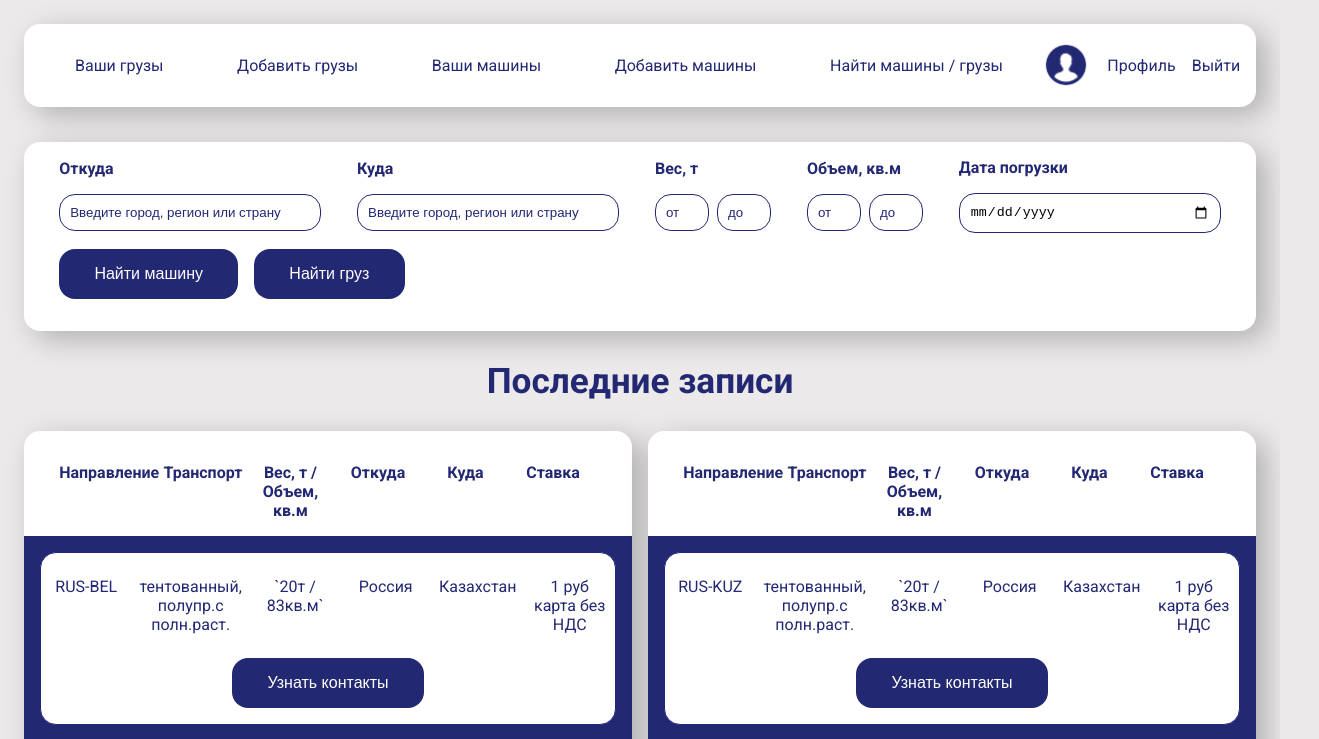
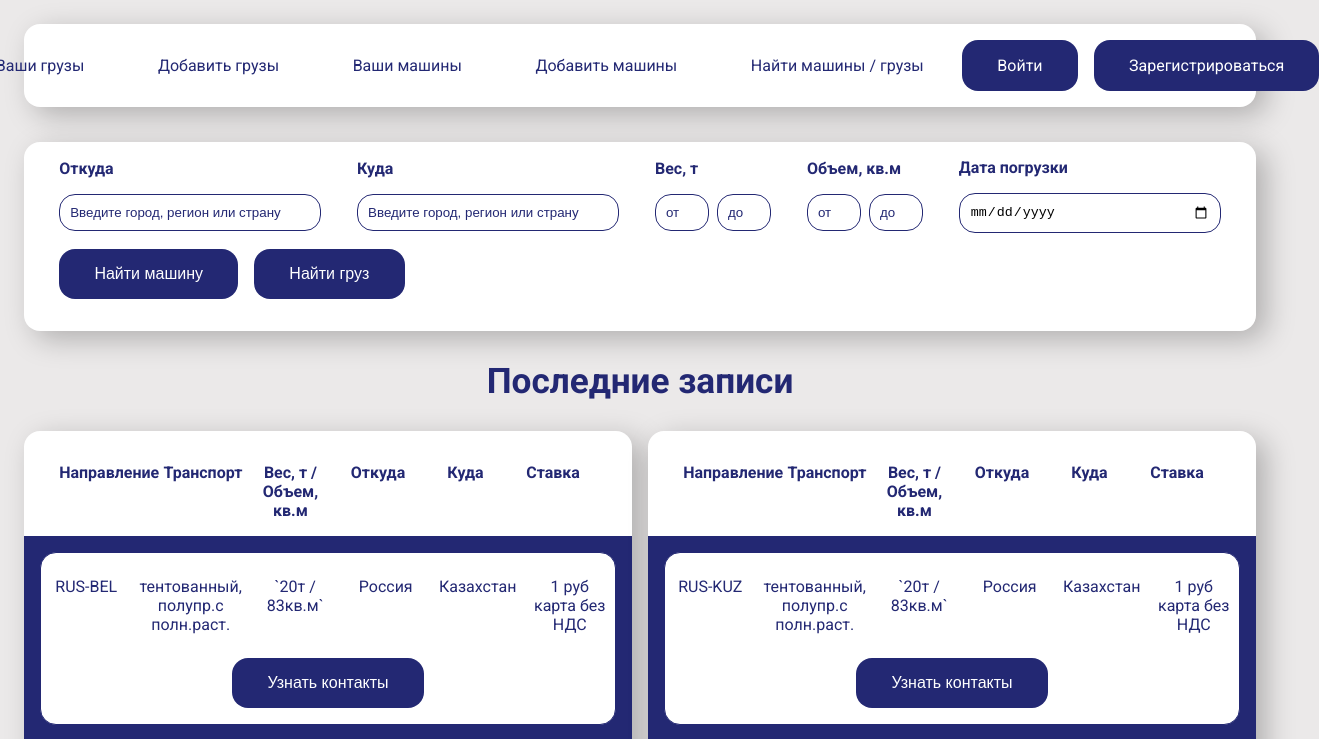
Before and after one commit to Arbitr-Tech/CargoWay__front, a React (Create React App) app in the folder cargo-way/: page / in a window 1280 px wide. Shown: the top 739 px of the page, 1319 px wide, since content can reach past the window. Built offline with nearby package versions, Linux system fonts and the light colour scheme.

Commit message:
edit import mobx

```diff
--- a/cargo-way/src/components/TopBar.jsx
+++ b/cargo-way/src/components/TopBar.jsx
@@ -23,11 +23,11 @@ const TopBar = () => {
                     <Link to={'/'}>Найти машины / грузы</Link>
                 </li>
             </ul>
-            {/* <div className="topbar__buttonBox">
+            <div className="topbar__buttonBox">
                 <Link className="topbar__buttonBox-btn" to='/auth'>Войти</Link>
                 <Link className="topbar__buttonBox-btn" to='/reg'>Зарегистрироваться</Link>
-            </div> */}
-            <div className="topbar__profile">
+            </div>
+            {/* <div className="topbar__profile">
                 <svg width="50" height="50" viewBox="0 0 90 90" fill="none" xmlns="http://www.w3.org/2000/svg" xmlnsXlink="http://www.w3.org/1999/xlink">
                     <rect width="90" height="90" fill="url(#pattern0_136_2)" />
                     <defs>
@@ -41,7 +41,7 @@ const TopBar = () => {
                     <p className="topbar__profile-text">Профиль</p>
                     <p className="topbar__profile-text">Выйти</p>
                 </div>
-            </div>
+            </div> */}
         </div>
     )
 };
--- a/cargo-way/src/components/pages/AuthorizationPage.jsx
+++ b/cargo-way/src/components/pages/AuthorizationPage.jsx
@@ -1,5 +1,5 @@
 import AuthorizationForm from "../forms/AuthorizationForm";
-import { observer } from "mobx-react";
+import { observer } from "mobx-react-lite";
 import { registrationAutorizationStore } from "../../stores/RegistrationAutorizationStore";
 
 
--- a/cargo-way/src/components/pages/AutoListPage.jsx
+++ b/cargo-way/src/components/pages/AutoListPage.jsx
@@ -2,7 +2,7 @@ import SearchListResults from "../search/SearchListResults";
 import TopBar from "../TopBar";
 import { useNavigate } from "react-router-dom";
 import Popup from "../Popup";
-import { observer } from "mobx-react";
+import { observer } from "mobx-react-lite";
 import { listStore } from "../../stores/ListStore";
 import { postStore } from "../../stores/PostStore";
 
--- a/cargo-way/src/components/pages/AutoPostPage.jsx
+++ b/cargo-way/src/components/pages/AutoPostPage.jsx
@@ -1,7 +1,7 @@
 import { useState } from "react";
 import TopBar from "../TopBar";
 import AutoForm from "../forms/AutoForm";
-import { observer } from "mobx-react";
+import { observer } from "mobx-react-lite";
 import { postStore } from "../../stores/PostStore";
 
 
--- a/cargo-way/src/components/pages/CagroPostPage.jsx
+++ b/cargo-way/src/components/pages/CagroPostPage.jsx
@@ -1,7 +1,7 @@
 import { postStore } from "../../stores/PostStore";
 import CargoForm from "../forms/CargoForm";
 import TopBar from "../TopBar";
-import { observer } from "mobx-react";
+import { observer } from "mobx-react-lite";
 
 const CargoPostPage = observer(({ typePage }) => {
     const store = postStore;
--- a/cargo-way/src/components/pages/CargoListPage.jsx
+++ b/cargo-way/src/components/pages/CargoListPage.jsx
@@ -3,7 +3,7 @@ import Popup from "../Popup";
 import SearchListResults from "../search/SearchListResults";
 import TopBar from "../TopBar";
 import { useNavigate } from "react-router-dom";
-import { observer } from "mobx-react";
+import { observer } from "mobx-react-lite";
 import { listStore } from "../../stores/ListStore";
 
 
--- a/cargo-way/src/components/pages/MainSearchPage.jsx
+++ b/cargo-way/src/components/pages/MainSearchPage.jsx
@@ -3,7 +3,7 @@ import SearchForm from "../search/SearchForm";
 import SearchListResults from "../search/SearchListResults";
 import TopBar from "../TopBar";
 import { useState } from "react";
-import { observer } from "mobx-react";
+import { observer } from "mobx-react-lite";
 import { mainSearchStore } from "../../stores/MainSearchStore";
 
 const MainSearchPage =  observer(() => {
--- a/cargo-way/src/components/pages/RegistrationRage.jsx
+++ b/cargo-way/src/components/pages/RegistrationRage.jsx
@@ -5,7 +5,7 @@ import StepOne from "../steps/StepOne";
 import StepTwo from "../steps/StepTwo";
 import StepThree from "../steps/StepThree";
 import { validateStepOne, validateStepTwo, validateStepThree } from "../../validation/validations"
-import { observer } from "mobx-react";
+import { observer } from "mobx-react-lite";
 import { registrationAutorizationStore } from "../../stores/RegistrationAutorizationStore";
 
 const steps = ['Шаг 1', 'Шаг 2', 'Шаг 3'];
```
